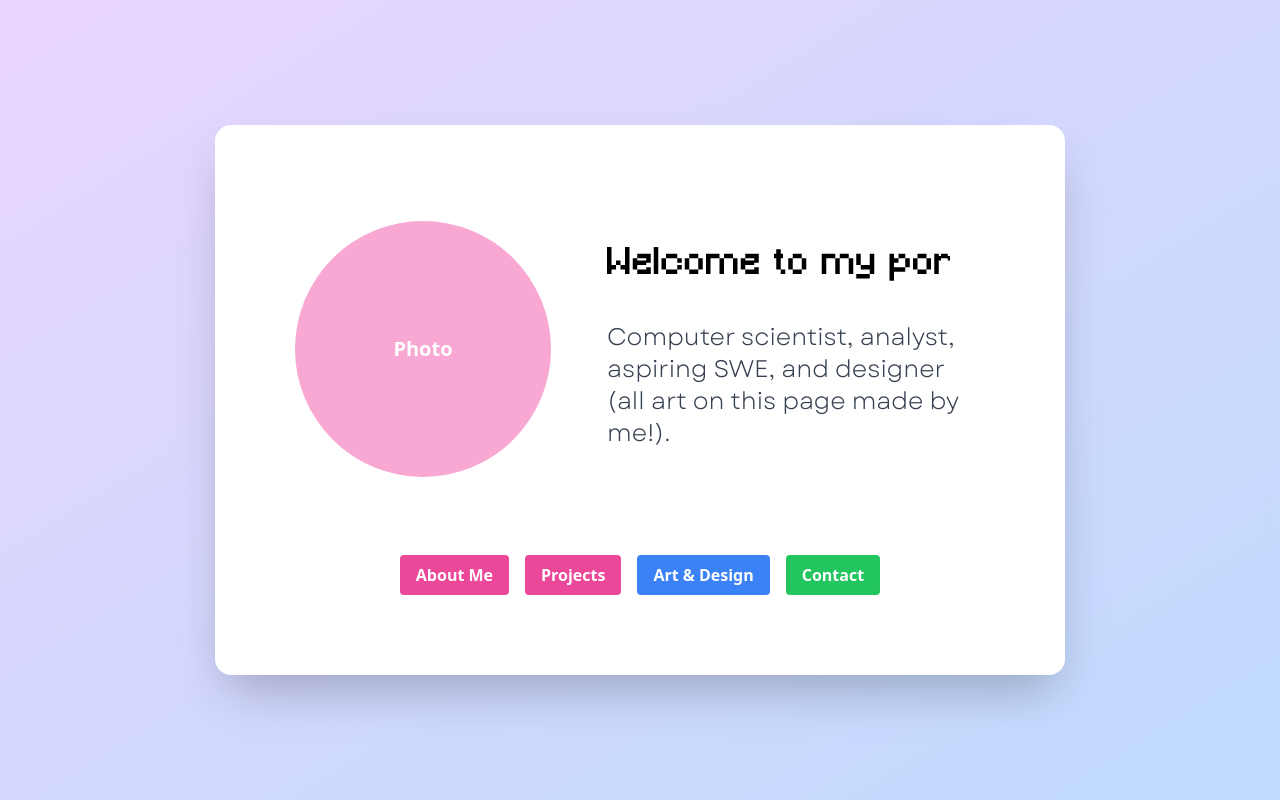
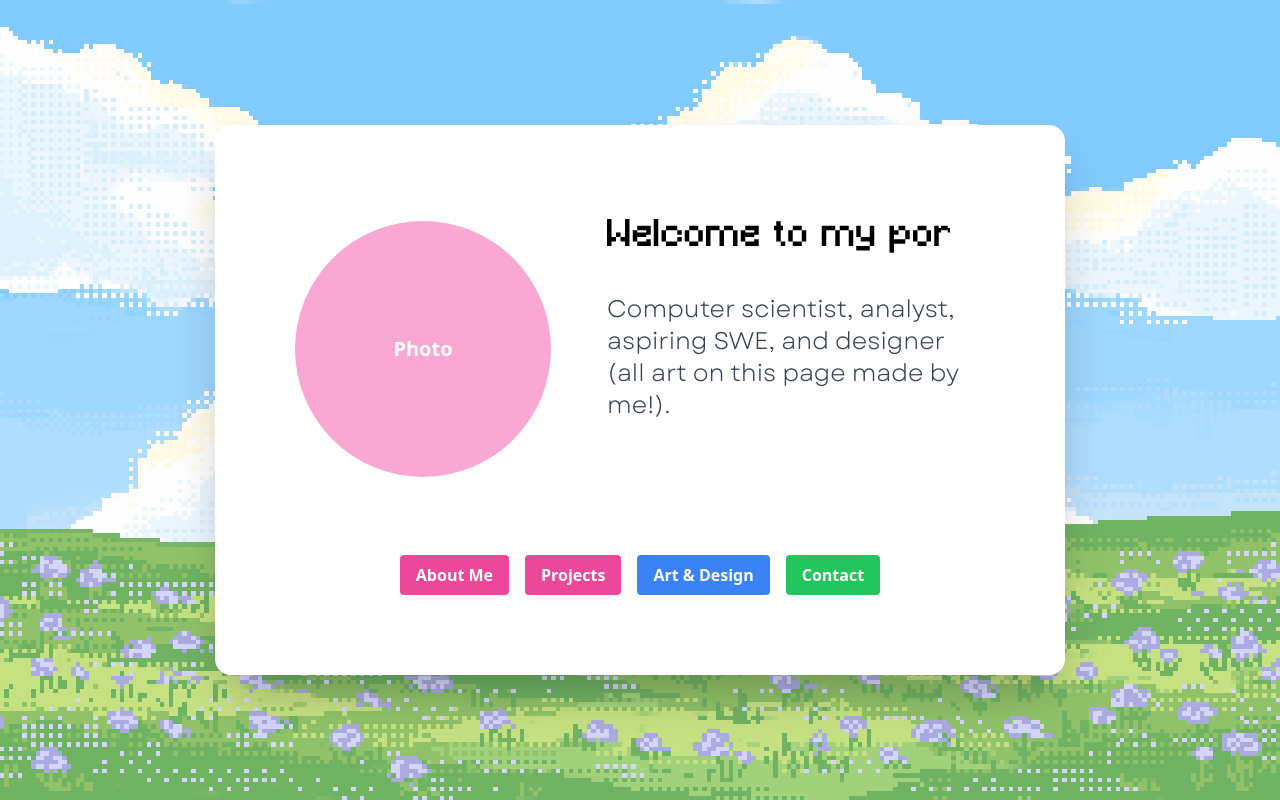
Before and after one commit to Mariana-Ma/mariana-portfolio, a React (Vite) app: page / in a window 1280 px wide. Built offline with nearby package versions, Linux system fonts and the light colour scheme.

Commit message:
Clean up App.jsx by creating separate Home.jsx, and add background drawing

```diff
--- a/src/App.jsx
+++ b/src/App.jsx
@@ -1,81 +1,19 @@
+// src/App.jsx
+import { BrowserRouter as Router, Routes, Route } from 'react-router-dom';
 
-import { BrowserRouter as Router, Routes, Route, Link } from 'react-router-dom';
-import TextType from './components/TextType';
+import Home from './pages/Home.jsx';
 import AboutMe from './pages/AboutMe.jsx';
 import Projects from './pages/Projects.jsx';
 import Art from './pages/Art.jsx';
 import Contact from './pages/Contact.jsx';
+
 import './App.css';
 
 function App() {
   return (
     <Router>
       <Routes>
-        <Route
-          path="/"
-          element={
-
-            <div className="h-screen w-screen bg-red flex justify-center items-center relative overflow-hidden">
-              {/* Placeholder background */}
-              <div className="absolute inset-0 w-full h-full bg-gradient-to-br from-purple-200 to-blue-200"></div>
-
-              {/* Popup window */}
-              <div className="relative z-10 bg-white rounded-2xl shadow-2xl p-20 w-[850px] h-[550px] flex flex-col justify-between">
-                {/* Top content row */}
-                <div className="flex flex-row items-start gap-6">
-                  {/* Photo */}
-                  <div className="w-64 h-64 rounded-full bg-pink-300 flex items-center justify-center mt-4 text-white text-xl font-bold">
-                    Photo
-                  </div>
-
-                  {/* Text */}
-                  <div className="text-left flex-1">
-                    <TextType
-                      text={["Hi, I'm Mariana,", "Welcome to my portfolio!"]}
-                      typingSpeed={75}
-                      pauseDuration={2500}
-                      showCursor={true}
-                      cursorCharacter="|"
-                      className = "text-4xl mt-10 mb-4 ml-8 font-minecraft tracking-wide"
-                      textColors={["black"]}
-                    />
-                    <p className="text-2xl ml-8 mt-5 text-gray-700 font-garet">
-                      Computer scientist, analyst, aspiring SWE, and designer (all art on this page made by me!).
-                    </p>
-                  </div>
-                </div>
-
-                {/* Buttons row at bottom */}
-                <div className="flex justify-center gap-4">
-                  <Link to="/aboutme">
-                    <button className="bg-pink-500 text-white font-semibold py-2 px-4 rounded hover:bg-pink-100 transition duration-300">
-                      About Me
-                    </button>
-                  </Link>
-
-                  <Link to="/projects">
-                    <button className="bg-pink-500 text-white font-semibold py-2 px-4 rounded hover:bg-pink-100 transition duration-300">
-                      Projects
-                    </button>
-                  </Link>
-
-                  <Link to="/art">
-                    <button className="bg-blue-500 text-white font-semibold py-2 px-4 rounded hover:bg-blue-100 transition duration-300">
-                      Art & Design
-                    </button>
-                  </Link>
-                  <Link to="/contact">
-                    <button className="bg-green-500 text-white font-semibold py-2 px-4 rounded hover:bg-green-100 transition duration-300">
-                      Contact
-                    </button>
-                  </Link>
-                </div>
-              </div>
-            </div>
-          }
-        />
-
-        {/* Other pages */}
+        <Route path="/" element={<Home />} />
         <Route path="/aboutme" element={<AboutMe />} />
         <Route path="/projects" element={<Projects />} />
         <Route path="/art" element={<Art />} />
--- a/src/index.css
+++ b/src/index.css
@@ -20,3 +20,8 @@
   --font-minecraft: Minecraft, "sans-serif";
   --font-garet: Garet, "sans-serif";
 }
+
+.pixel-art {
+  image-rendering: pixelated;
+  image-rendering: crisp-edges;
+}
--- a/src/pages/Art.jsx
+++ b/src/pages/Art.jsx
@@ -1,6 +1,6 @@
 import PopupWrapper from "../components/PopupWrapper";
 
-const workProjects = [
+const graphicDesignProjects = [
   {
     title: "Project 1",
     description: "Description of work project 1",
@@ -15,7 +15,22 @@ const workProjects = [
   }
 ];
 
-const personalProjects = [
+const artProjects = [
+  {
+    title: "Personal Project 1",
+    description: "Description of personal project 1",
+    imageUrl: "https://via.placeholder.com/150",
+    link: "https://github.com/yourusername/personal1"
+  },
+  {
+    title: "Personal Project 2",
+    description: "Description of personal project 2",
+    imageUrl: "https://via.placeholder.com/150",
+    link: "https://github.com/yourusername/personal2"
+  }
+];
+
+const miscProjects = [
   {
     title: "Personal Project 1",
     description: "Description of personal project 1",
@@ -34,8 +49,8 @@ export default function Art() {
   const renderProjectCard = ({ title, description, imageUrl, link }) => (
     <div className="bg-white rounded-xl shadow-md p-4 flex flex-col items-center text-center">
       <img src={imageUrl} alt={title} className="w-full h-40 object-cover rounded-md mb-4" />
-      <h3 className="font-bold text-lg mb-2">{title}</h3>
-      <p className="text-gray-700 mb-2">{description}</p>
+      <h3 className="font-garet text-lg mb-2">{title}</h3>
+      <p className="text-gray-700 mb-2 font-garet">{description}</p>
       {link && (
         <a
           href={link}
@@ -43,7 +58,7 @@ export default function Art() {
           rel="noopener noreferrer"
           className="text-blue-500 hover:underline"
         >
-          View on GitHub
+          Read the full magazine
         </a>
       )}
     </div>
@@ -52,23 +67,24 @@ export default function Art() {
   return (
     <PopupWrapper>
       <div className="p-10 text-left">
-        <h1 className="text-3xl font-bold mb-6">Graphic & Digital Design</h1>
+        <h1 className="text-3xl font-minecraft mb-6">Graphic & Digital Design</h1>
         <div className="grid grid-cols-2 gap-6 mb-10">
-          {workProjects.map((proj, idx) => (
+          {graphicDesignProjects
+        .map((proj, idx) => (
             <div key={idx}>{renderProjectCard(proj)}</div>
           ))}
         </div>
 
-        <h1 className="text-3xl font-bold mb-6">Artwork</h1>
-        <div className="grid grid-cols-2 gap-6">
-          {personalProjects.map((proj, idx) => (
+        <h1 className="text-3xl font-minecraft mb-6">Artwork</h1>
+        <div className="grid grid-cols-2 gap-6 mb-10">
+          {artProjects.map((proj, idx) => (
             <div key={idx}>{renderProjectCard(proj)}</div>
           ))}
         </div>
 
-        <h1 className="text-3xl font-bold mb-6">Bonus: my favorite crochet pieces!</h1>
+        <h1 className="text-3xl font-minecraft mb-6">Bonus: my favorite crochet pieces!</h1>
         <div className="grid grid-cols-2 gap-6">
-          {personalProjects.map((proj, idx) => (
+          {miscProjects.map((proj, idx) => (
             <div key={idx}>{renderProjectCard(proj)}</div>
           ))}
         </div>
--- /dev/null
+++ b/src/pages/Home.jsx
@@ -0,0 +1,68 @@
+// src/pages/Home.jsx
+import { Link } from 'react-router-dom';
+import TextType from '../components/TextType';
+import dayBackground from '../assets/dayBackground.png';
+
+export default function Home() {
+  return (
+    <div
+      className="h-screen w-screen bg-center bg-cover flex justify-center items-center pixel-art"
+      style={{ backgroundImage: `url(${dayBackground})` }}
+    >
+      {/* Popup window */}
+      <div className="relative z-10 bg-white rounded-2xl shadow-2xl p-20 w-[850px] h-[550px] flex flex-col justify-between">
+
+        {/* Top content row */}
+        <div className="flex flex-row items-start gap-6">
+          {/* Photo */}
+          <div className="w-64 h-64 rounded-full bg-pink-300 flex items-center justify-center mt-4 text-white text-xl font-bold">
+            Photo
+          </div>
+
+          {/* Text */}
+          <div className="text-left flex-1">
+            <TextType
+              text={["Hi, I'm Mariana,", "Welcome to my portfolio!"]}
+              typingSpeed={75}
+              pauseDuration={2500}
+              showCursor={true}
+              cursorCharacter="|"
+              className="text-4xl mt-3 mb-4 ml-8 font-minecraft tracking-wide"
+              textColors={["black"]}
+            />
+            <p className="text-2xl ml-8 mt-5 text-gray-700 font-garet">
+              Computer scientist, analyst, aspiring SWE, and designer (all art on this page made by me!).
+            </p>
+          </div>
+        </div>
+
+        {/* Buttons row at bottom */}
+        <div className="flex justify-center gap-4">
+          <Link to="/aboutme">
+            <button className="bg-pink-500 text-white font-semibold py-2 px-4 rounded hover:bg-pink-100 transition duration-300">
+              About Me
+            </button>
+          </Link>
+
+          <Link to="/projects">
+            <button className="bg-pink-500 text-white font-semibold py-2 px-4 rounded hover:bg-pink-100 transition duration-300">
+              Projects
+            </button>
+          </Link>
+
+          <Link to="/art">
+            <button className="bg-blue-500 text-white font-semibold py-2 px-4 rounded hover:bg-blue-100 transition duration-300">
+              Art & Design
+            </button>
+          </Link>
+
+          <Link to="/contact">
+            <button className="bg-green-500 text-white font-semibold py-2 px-4 rounded hover:bg-green-100 transition duration-300">
+              Contact
+            </button>
+          </Link>
+        </div>
+      </div>
+    </div>
+  );
+}
```
Also changed, not shown: src/assets/dayBackground.png (added), src/assets/nightBackground.png (added).
